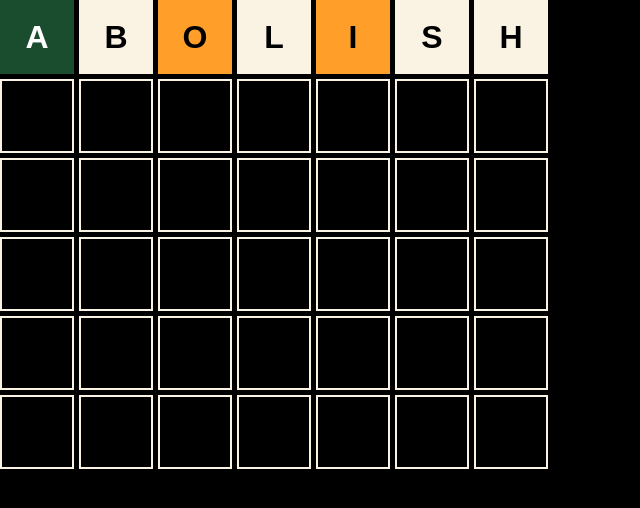
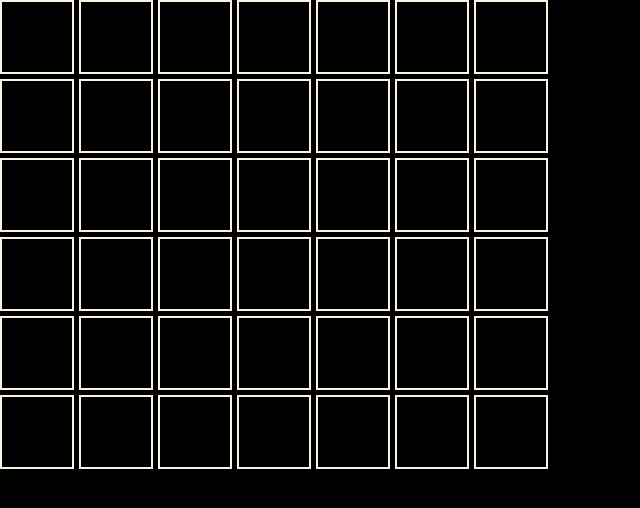
Before and after one commit to ManuelDiLena/wordle-game, a React (Create React App) app: page / in a window 1280 px wide. Shown: the top 508 px of the page, without its empty margins (0-640 px from the left). Built offline with nearby package versions, Linux system fonts and the light colour scheme; the HTML template or start-up script is replaced by a standard one.

Commit message:
Board render

```diff
--- a/src/components/Wordle.tsx
+++ b/src/components/Wordle.tsx
@@ -22,19 +22,23 @@ export default function Wordle() {
   useWindow('keydown', handleKeyDown);
 
   useEffect(() => {
-    setWordOfTheDay('airport')
+    setWordOfTheDay('AIRPORT')
   })
 
   // Function to validate keyboard events
   function handleKeyDown(event: KeyboardEvent) {
     const letter = event.key.toUpperCase();
 
+    if (gameStatus !== GameStatus.Playing) {
+      return;
+    }
+
     if (event.key === 'Backspace' && currentWord.length > 0) {
       onDelete()
       return;
     }
 
-    if (event.key === 'Enter' && currentWord.length === 5) {
+    if (event.key === 'Enter' && currentWord.length === 7 && turn <= 6) {
       onEnter()
       return;
     }
@@ -86,12 +90,23 @@ export default function Wordle() {
 
   return (
     <div>
-      <RowCompleted word='abolish' solution={wordOfTheDay} />
-      <RowCurrent word={currentWord} />
-      <RowEmpty />
-      <RowEmpty />
-      <RowEmpty />
-      <RowEmpty />
+      {
+        completedWords.map((word, i) => (
+          <RowCompleted word={word} solution={wordOfTheDay} key={i} />
+        ))
+      }
+
+      {
+        gameStatus === GameStatus.Playing ? (
+          <RowCurrent word={currentWord} />
+        ) : null
+      }
+
+      {
+        Array.from(Array(6 - turn)).map((_, i) => (
+          <RowEmpty key={i} />
+        ))
+      }
     </div>
   );
 }
```
